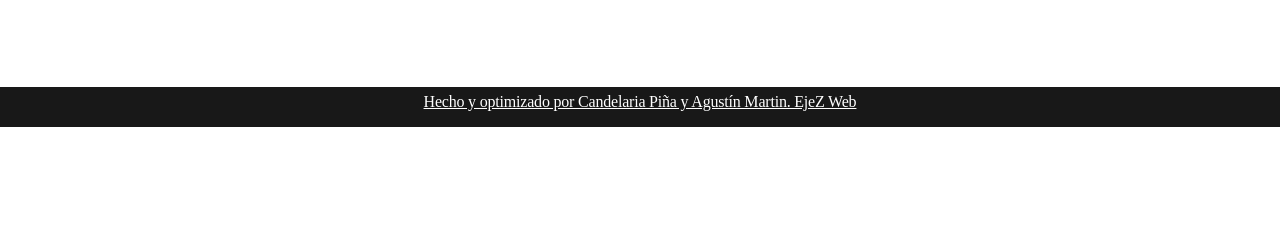
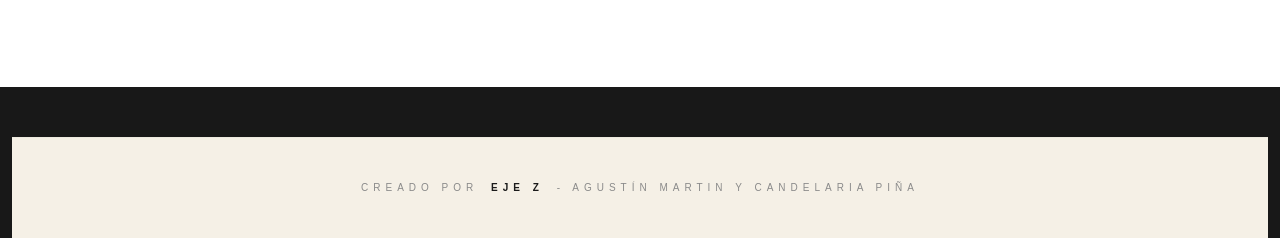
Before and after one commit to inkinvissible/altos-apart-carlos-paz, a plain HTML site: page index.html in a window 1280 px wide. Shown: the part 8106-8344 px from the top of the page. Before the commit the page ends 8233 px from the top, so only its background shows below. Drawn offline with Linux system fonts and the light colour scheme; a web font is replaced by a local one.

Commit message:
new footer credits

```diff
--- a/assets/css/style.css
+++ b/assets/css/style.css
@@ -3823,7 +3823,71 @@ label {
     left: 20px;
 }
 
-
+.footer .eje-z-credits, .thmv-footer .eje-z-credits {
+    background-color: #F5F0E6;
+    width: 100%;
+    padding: 35px 0;
+    text-align: center;
+    margin-top: 50px;
+    border-top: 1px solid rgba(0, 0, 0, 0.03);
+    position: relative;
+    overflow: hidden;
+    animation: footerReveal 1.5s cubic-bezier(0.19, 1, 0.22, 1) both;
+}
+.footer .eje-z-credits p, .thmv-footer .eje-z-credits p {
+    color: #8a8a8a;
+    font-size: 10px;
+    margin-bottom: 0;
+    letter-spacing: 5px;
+    text-transform: uppercase;
+    font-family: "Poppins", sans-serif;
+    font-weight: 400;
+    transition: all 0.6s ease;
+}
+.footer .eje-z-credits a, .thmv-footer .eje-z-credits a {
+    color: #1a1a1a;
+    text-decoration: none;
+    font-weight: 600;
+    display: inline-block;
+    position: relative;
+    padding: 0 5px;
+    transition: color 0.4s ease, transform 0.4s ease;
+}
+
+/* Efecto de subrayado premium que recorre */
+.footer .eje-z-credits a::after, .thmv-footer .eje-z-credits a::after {
+    content: '';
+    position: absolute;
+    width: 100%;
+    height: 1px;
+    bottom: -2px;
+    left: 0;
+    background-color: #8a8a8a;
+    transform: scaleX(0);
+    transform-origin: right;
+    transition: transform 0.6s cubic-bezier(0.19, 1, 0.22, 1);
+}
+.footer .eje-z-credits a:hover, .thmv-footer .eje-z-credits a:hover {
+    color: #ab883f;
+    transform: translateY(-1px);
+}
+.footer .eje-z-credits a:hover::after, .thmv-footer .eje-z-credits a:hover::after {
+    transform: scaleX(1);
+    transform-origin: left;
+}
+
+/* Animación de entrada suave */
+@keyframes footerReveal {
+    0% {
+        opacity: 0;
+        letter-spacing: 15px;
+        transform: translateY(30px);
+    }
+    100% {
+        opacity: 1;
+        transform: translateY(0);
+    }
+}
 .next {
     right: 20px;
 }
--- a/index.html
+++ b/index.html
@@ -335,7 +335,8 @@
             <div class="thmv-img-gray-hover">
                <div class="thmv-room-view">
                   <a href="https://api.whatsapp.com/send/?phone=5493541201445&text&type=phone_number&app_absent=0"
-                     target="_blank" aria-label="WhatsApp"><img src="assets/images/rooms-suites-img/domo.jpg" alt="Domo Ecoglamping"></a>
+                     target="_blank" aria-label="WhatsApp"><img src="assets/images/rooms-suites-img/domo.jpg"
+                        alt="Domo Ecoglamping"></a>
 
                   <div class="thmv-room-price thmv-bg-glass">
                      <p>Consultar</p>
@@ -351,7 +352,8 @@
             <div class="thmv-img-gray-hover">
                <div class="thmv-room-view">
                   <a href="https://api.whatsapp.com/send/?phone=5493541201445&text&type=phone_number&app_absent=0"
-                     target="_blank" aria-label="WhatsApp"><img src="assets/images/rooms-suites-img/depto-h.jpg" alt="Depto con vista al lago H"></a>
+                     target="_blank" aria-label="WhatsApp"><img src="assets/images/rooms-suites-img/depto-h.jpg"
+                        alt="Depto con vista al lago H"></a>
                   <div class="thmv-room-price thmv-bg-glass">
                      <p>Consultar</p>
                   </div>
@@ -366,7 +368,8 @@
             <div class="thmv-img-gray-hover">
                <div class="thmv-room-view">
                   <a href="https://api.whatsapp.com/send/?phone=5493541201445&text&type=phone_number&app_absent=0"
-                     target="_blank" aria-label="WhatsApp"><img src="assets/images/rooms-suites-img/depto-g.jpg" alt="Depto con vista al lago G"></a>
+                     target="_blank" aria-label="WhatsApp"><img src="assets/images/rooms-suites-img/depto-g.jpg"
+                        alt="Depto con vista al lago G"></a>
                   <div class="thmv-room-price thmv-bg-glass">
                      <p>Consultar</p>
                   </div>
@@ -380,7 +383,8 @@
             <div class="thmv-img-gray-hover">
                <div class="thmv-room-view">
                   <a href="https://api.whatsapp.com/send/?phone=5493541201445&text&type=phone_number&app_absent=0"
-                     target="_blank" aria-label="WhatsApp"><img src="assets/images/rooms-suites-img/depto-d.jpg" alt="Depto con vista al lago D"></a>
+                     target="_blank" aria-label="WhatsApp"><img src="assets/images/rooms-suites-img/depto-d.jpg"
+                        alt="Depto con vista al lago D"></a>
                   <div class="thmv-room-price thmv-bg-glass">
                      <p>Consultar</p>
                   </div>
@@ -395,7 +399,8 @@
             <div class="thmv-img-gray-hover">
                <div class="thmv-room-view">
                   <a href="https://api.whatsapp.com/send/?phone=5493541201445&text&type=phone_number&app_absent=0"
-                     target="_blank" aria-label="WhatsApp"><img src="assets/images/rooms-suites-img/depto-b.jpg" alt="Depto con vista al lago B"></a>
+                     target="_blank" aria-label="WhatsApp"><img src="assets/images/rooms-suites-img/depto-b.jpg"
+                        alt="Depto con vista al lago B"></a>
                   <div class="thmv-room-price thmv-bg-glass">
                      <p>Consultar</p>
                   </div>
@@ -409,7 +414,8 @@
             <div class="thmv-img-gray-hover">
                <div class="thmv-room-view">
                   <a href="https://api.whatsapp.com/send/?phone=5493541201445&text&type=phone_number&app_absent=0"
-                     target="_blank" aria-label="WhatsApp"><img src="assets/images/rooms-suites-img/depto-a.jpg" alt="Depto con vista al lago A"></a>
+                     target="_blank" aria-label="WhatsApp"><img src="assets/images/rooms-suites-img/depto-a.jpg"
+                        alt="Depto con vista al lago A"></a>
                   <div class="thmv-room-price thmv-bg-glass">
                      <p>Consultar</p>
                   </div>
@@ -721,15 +727,16 @@
          </div>
                <div class="row thmv-bg-dark">
             <div class="container d-flex justify-content-center">
-               <p "><a style=" color: white; text-decoration: underline;" href="https://wa.me/5493512050889">Hecho y
-                  optimizado por Candelaria Piña y Agustín Martin. EjeZ Web</a></p>
+               <div class="eje-z-credits">
+                  <p>Creado por <a href="https://ejez.com.ar" target="_blank" rel="noopener noreferrer nofollow">Eje Z</a> - Agustín Martin y Candelaria Piña</p>
+               </div>
             </div>
          </div>
       </div>
    </section>
    <!-- Footer section End -->
    <!-- Booknow header button Modal -->
-   <div class="modal fade book_popup" id="exampleModal" tabindex="-1" aria-hidden="true">
+   <div class="modal fade book_popup footer" id="exampleModal" tabindex="-1" aria-hidden="true">
       <div class="modal-dialog modal-dialog-centered">
          <div class="modal-content">
             <div class="modal-header">
@@ -807,6 +814,11 @@
             </div>
          </div>
       </div>
+      <div class="eje-z-credits">
+         <p>Creado por <a href="https://ejez.com.ar" target="_blank" rel="noopener noreferrer nofollow">Eje Z</a> -
+            Agustín Martin y Candelaria Piña</p>
+      </div>
+   </div>
    </div>
 
 
```
Also changed, not shown: about-us.html (+4 -3 lines), contact-us.html (+4 -3 lines), explore.html (+8 -1 lines), menu.html (+9 -2 lines), our-history.html (+7 -6 lines), room-one-column-v2.html (+3 -2 lines). Lines whose indentation alone changed are shown as unchanged.
